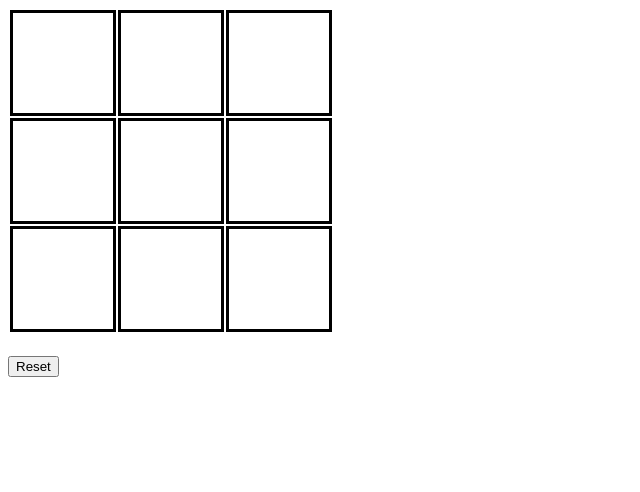
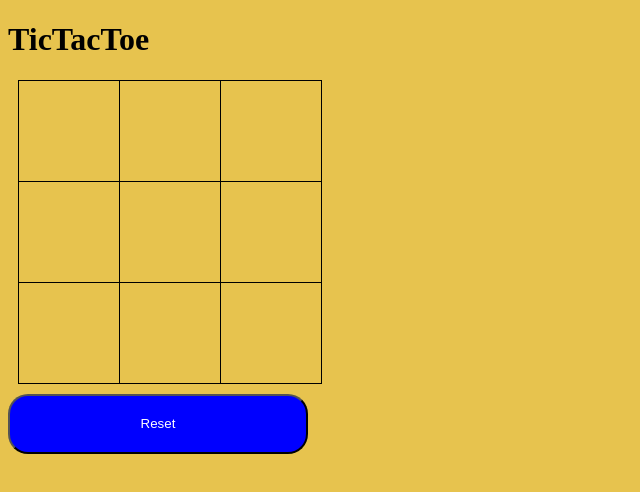
Before and after one commit to KamilAugustyn22/TicTacToeGame, a plain HTML site: page index.html in a window 1280 px wide. Shown: the whole page, without its empty margins (0-640 px from the left). Drawn offline with Linux system fonts and the light colour scheme.

Commit message:
a bit of style

```diff
--- a/css/style.css
+++ b/css/style.css
@@ -1,15 +1,33 @@
 body{
-    font-size: 40px;
+    /*font-size: 40px;*/
+    background-color: #e7c34e;
+    justify-content: center;
+    align-items: center;
+}
+h1{
+    align-items: center;
+    justify-content: center;
+    font-family: SansSerif;
 }
 
-/*#gameboard{*/
-/*    border-style: solid;*/
-/*    border-color: black;*/
+body div table{
+    justify-content: center;
+    align-items: center;
 
-/*}*/
+}
 
-#gameboard tr td{
-    border-style: solid;
+#gameboard,tr, td{
+    border: 1px solid black;
+    border-collapse: collapse;
     margin: 10px;
     padding: 50px;
+    border-style: outset;
 }
+
+.btn{
+    width: 300px;
+    height: 60px;
+    background-color: blue;
+    color: white;
+    border-radius: 20px;
+}
--- a/index.html
+++ b/index.html
@@ -8,6 +8,7 @@
 </head>
 
 <body>
+<h1>TicTacToe</h1>
   <div>
         <table id="gameboard">
           <tr>
--- a/js/app.js
+++ b/js/app.js
@@ -16,6 +16,7 @@ for(let place of gameboard){
             index++;
         }
 
+
     })
     resetButton.addEventListener("click", function (event){
         place.innerText = "";
```
